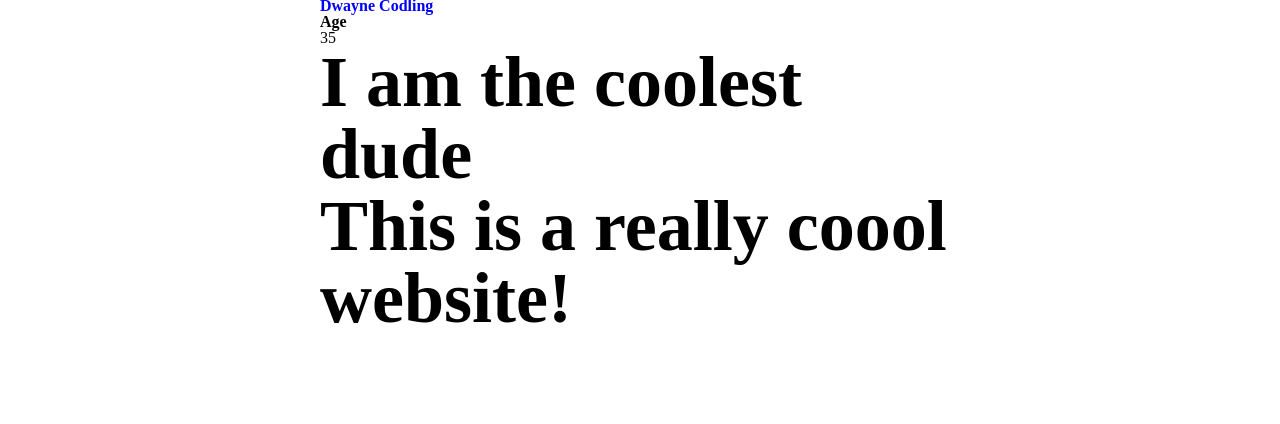
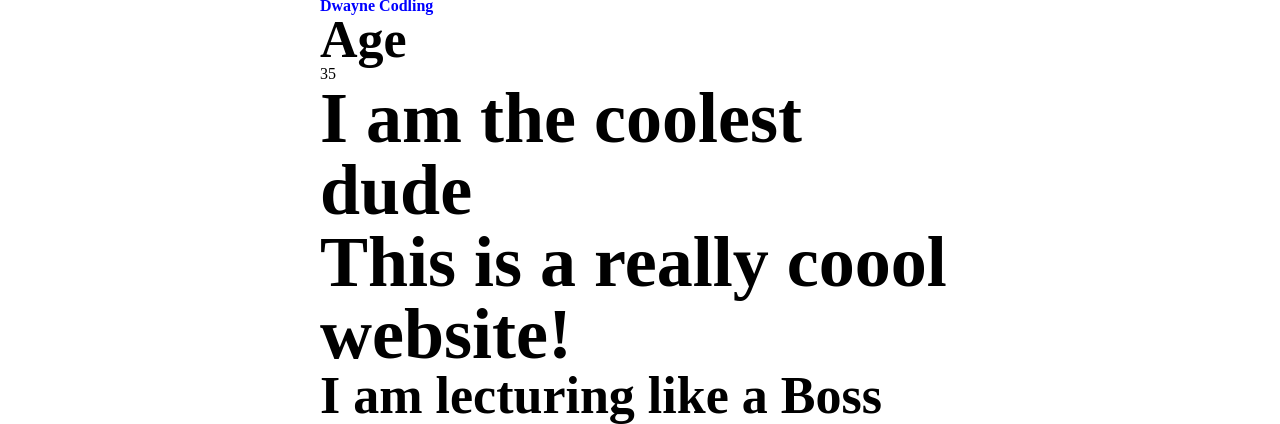
Before and after one commit to dwaynecodling/dwayne_website, a plain HTML site: page index.html in a window 1280 px wide. Shown: the part 502-926 px from the top of the page. Before the commit the page ends 840 px from the top, so only its background shows below. Drawn offline with Linux system fonts and the light colour scheme.

Commit message:
updated index html and css file
Like a boss

```diff
--- a/css/style.css
+++ b/css/style.css
@@ -28,4 +28,6 @@ width: 50%;
 margin: 0 auto;
 }
 
-h3{ font-size: 72px}
+h3{ font-size: 72px;}
+
+h2 { font-size: 52px;}
--- a/index.html
+++ b/index.html
@@ -16,6 +16,8 @@
 <h3>I am the coolest dude</h3>
 
 <h3>This is  a really coool website!</h3>
+
+<h2> I am lecturing like a Boss</h2>
 </div>
 
 </div>
```
